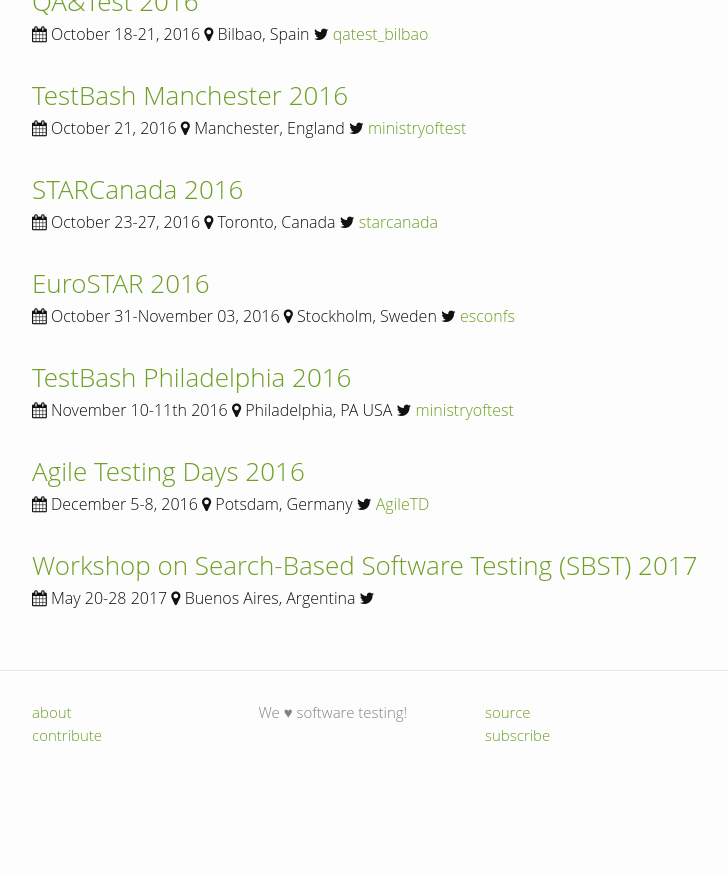
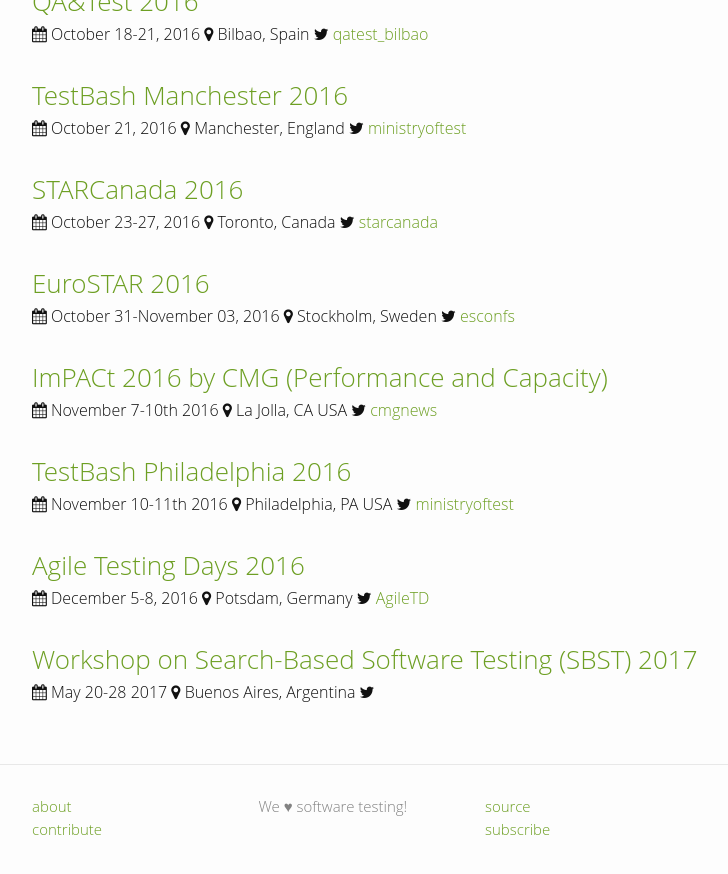
Before and after one commit to TestingConferences/testingconferences.github.io, a Jekyll site: the page built from index.html, in a window 1280 px wide and 900 px high, scrolled down 3127 px. Shown: the top 874 px of the window, without its empty margins (238-966 px from the left). Built offline with Jekyll 4.4.1, drawn with Linux system fonts in a browser that asks for light colours; before the commit the page ends 3933 px from its top, so only the background shows below that.

Commit message:
Update current.yml
added ImPACt 2016 by CMG (Performance and Capacity)

```diff
--- a/_data/current.yml
+++ b/_data/current.yml
@@ -203,6 +203,12 @@
   url: https://conference.eurostarsoftwaretesting.com/
   twitter: esconfs
 
+- name: ImPACt 2016 by CMG (Performance and Capacity)
+  location: La Jolla, CA USA
+  dates: "November 7-10th 2016"
+  url: https://www.cmg.org/conferences/impact-2016/
+  twitter: cmgnews
+
 - name: TestBash Philadelphia 2016
   location: Philadelphia, PA USA
   dates: "November 10-11th 2016"
```
